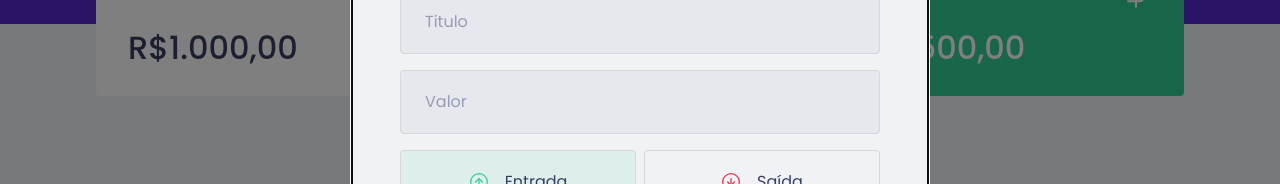
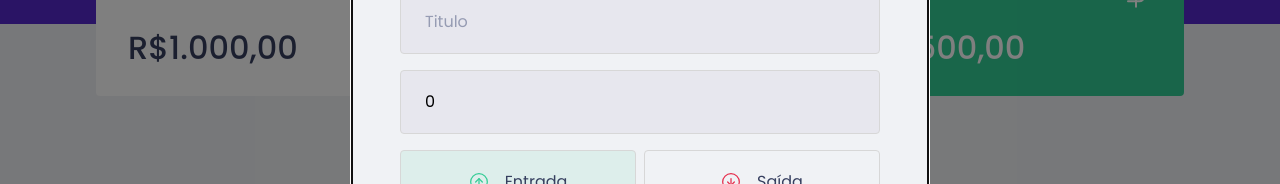
Before and after one commit to rafael-santana-almeida/ignite_dtmoney, a React (Create React App) app: page / in a window 1280 px wide. Shown: the part 248-432 px from the top of the page. Built offline with nearby package versions, Linux system fonts and the light colour scheme; no server answers; what miragejs would draw is missing.

Commit message:
Getting data from form

```diff
--- a/src/components/NewTransactionModal/index.tsx
+++ b/src/components/NewTransactionModal/index.tsx
@@ -1,3 +1,4 @@
+import { FormEvent, useState } from "react";
 import Modal from "react-modal";
 
 import incomeImg from "../../assets/income.svg";
@@ -5,7 +6,6 @@
 import closeImg from "../../assets/close.svg";
 
 import { Container, RadioBox, TransactionTypeContainer } from "./styles";
-import { useState } from "react";
 
 Modal.setAppElement("#root");
 
@@ -18,7 +18,14 @@
   isOpen,
   onRequestClose,
 }: NewTransactionModalProps) {
+  const [title, setTitle] = useState('');
+  const [value, setValue] = useState(0);
+  const [category, setCategory] = useState('');
   const [type, setType] = useState('deposit');
+
+  function handleCreateNewTransaction(event: FormEvent) {
+    event.preventDefault();
+  }
 
   return (
     <Modal
@@ -35,12 +42,21 @@
         <img src={closeImg} alt="Fechar modal" />
       </button>
 
-      <Container>
+      <Container onSubmit={handleCreateNewTransaction}>
         <h2>Cadastrar transação</h2>
 
-        <input type="text" placeholder="Titulo" />
+        <input
+          placeholder="Titulo"
+          value={title}
+          onChange={event => setTitle(event.target.value)}
+        />
 
-        <input type="number" placeholder="Valor" />
+        <input
+          type="number"
+          placeholder="Valor"
+          value={value}
+          onChange={event => setValue(Number(event.target.value))}
+        />
 
         <TransactionTypeContainer>
           <RadioBox
@@ -64,7 +80,11 @@
           </RadioBox>
         </TransactionTypeContainer>
 
-        <input type="text" placeholder="Categoria" />
+        <input
+          placeholder="Categoria"
+          value={category}
+          onChange={event => setCategory(event.target.value)}
+        />
 
         <button type="submit">Cadastrar</button>
       </Container>
```
